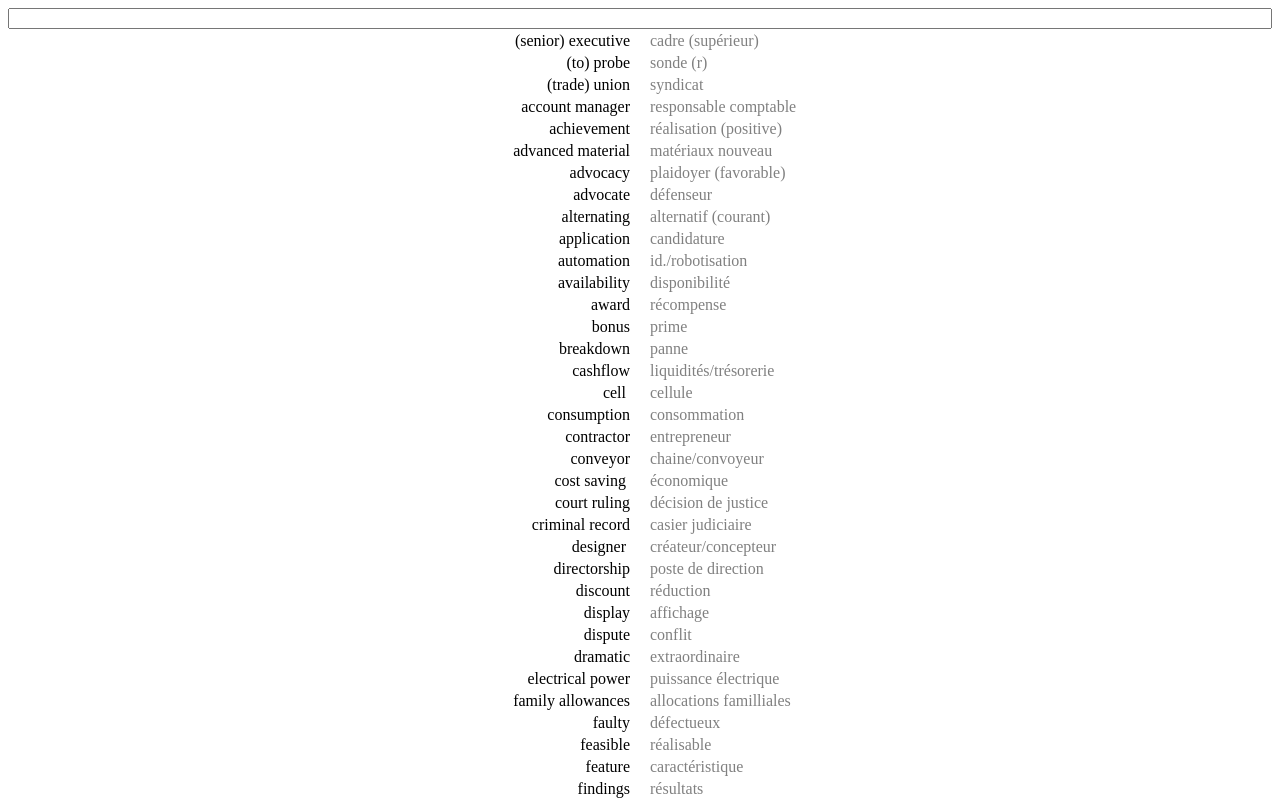
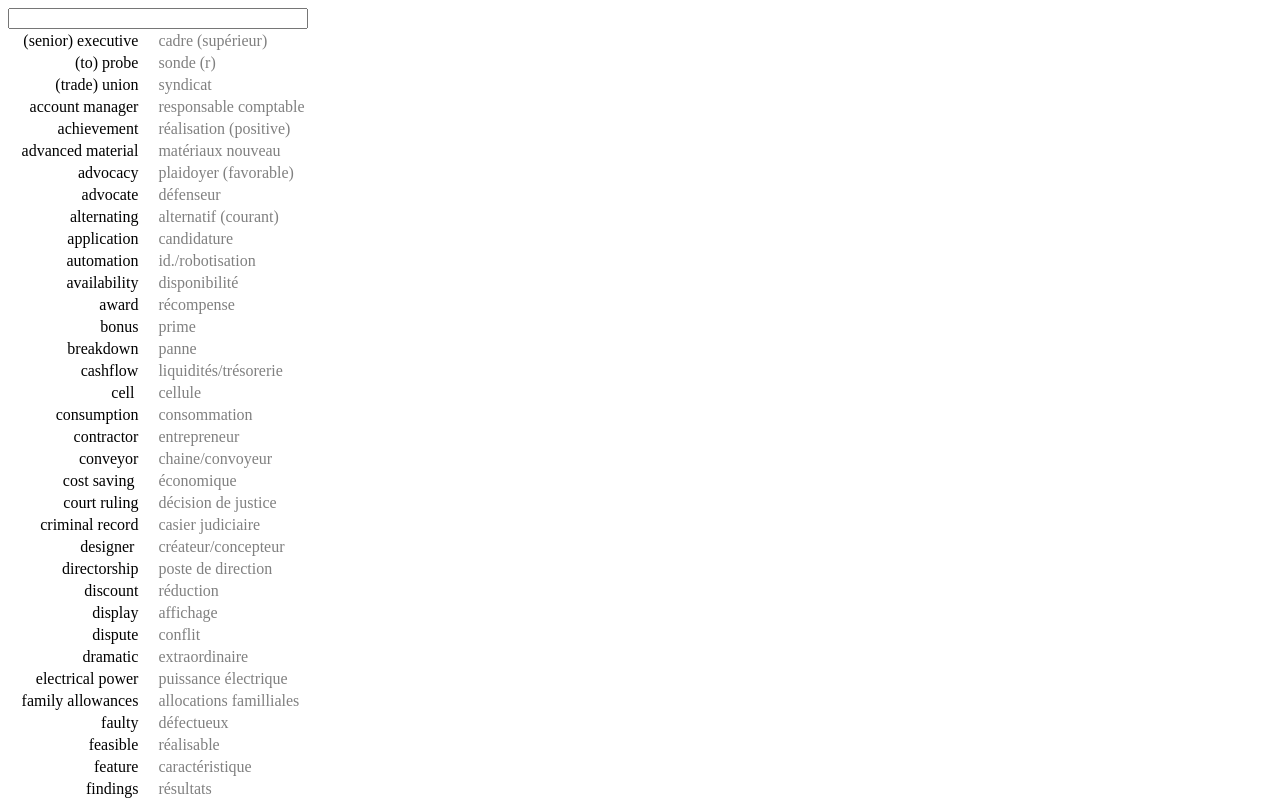
Before and after one commit to Ben-Cho/rechercheDeMots, a plain HTML site: page index.html in a window 1280 px wide. Shown: the top 798 px of the page. Drawn offline with Linux system fonts and the light colour scheme.

Commit message:
Update index.html

```diff
--- a/index.html
+++ b/index.html
@@ -2,7 +2,7 @@
 	<script type="text/javascript" src="js.js"></script>
 	<style>
 		table{
-			width: 100%;
+			width: 300px;
 			border: 0px black solid;
 		}
 		tr{
@@ -12,7 +12,7 @@
 			border: 0px black solid;
 		}
 		input {
-			width : 100%	;
+			width : 300px;
 		}
 		.gauche {
 			 text-align: right;
```
